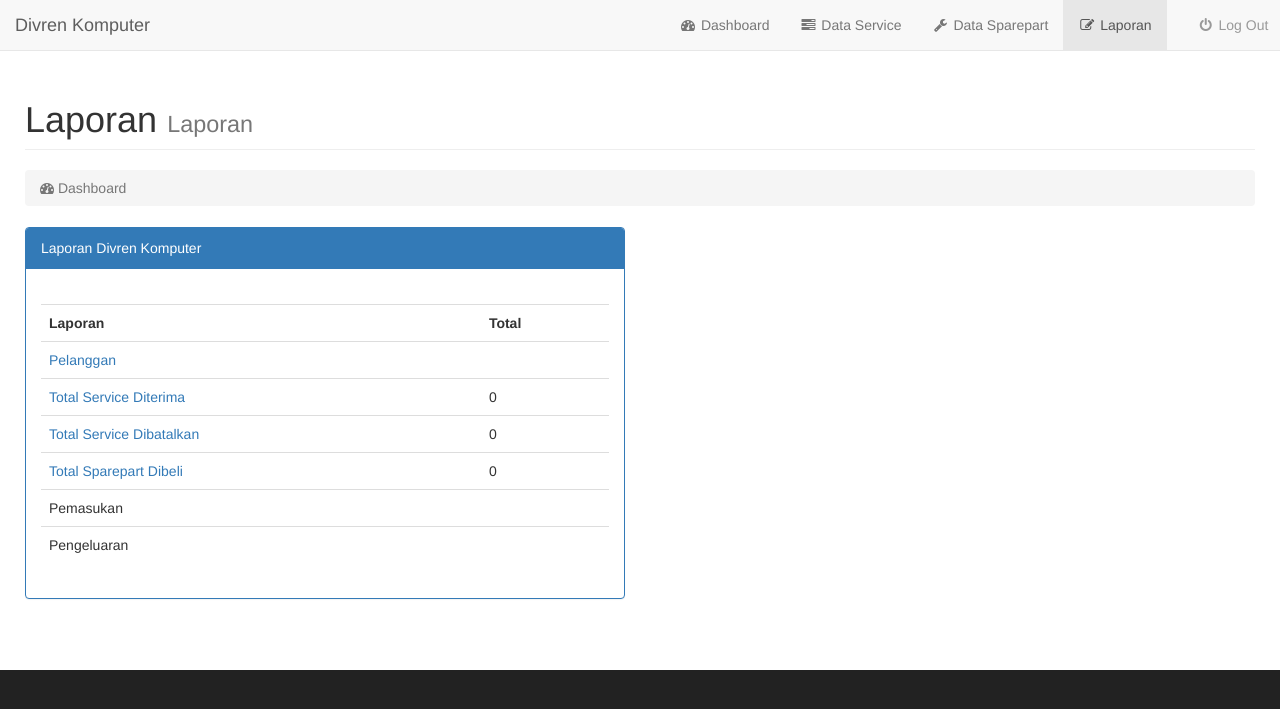
After one commit to jufianto/divrencomp, a CodeIgniter app: page /database/laporan in a window 1280 px wide. The commit adds this page. Shown: the top 709 px of the page. Run offline with CodeIgniter, Linux system fonts and the light colour scheme; the visitor is signed in with stand-in values (Sample User, id 1); data that the repository does not hold is empty; some libraries are stand-ins or nearby versions.

Commit message:
add laporan

```diff
--- a/application/controllers/Dashboard.php
+++ b/application/controllers/Dashboard.php
@@ -7,10 +7,13 @@ class Dashboard extends CI_Controller {
   {
     parent::__construct();
     ceklogin();
+    $this->load->model('Dashboard_model');
 
   }
 
   function index(){
-       $this->template->load('template/master' , 'utama');
+    $data['servis'] = $this->Dashboard_model->countServis();
+    $data['sparepart'] = $this->Dashboard_model->countSpare();
+    $this->template->load('template/master' , 'utama',$data);
   }
 }
--- /dev/null
+++ b/application/controllers/Laporan.php
@@ -0,0 +1,23 @@
+<?php
+
+class Laporan extends CI_Controller{
+
+  function __construct()
+  {
+    parent::__construct();
+    ceklogin();
+    $this->load->model('Laporan_model');
+      $this->load->model('Dashboard_model');
+  }
+
+  function index(){
+    $data['batal'] = $this->Laporan_model->countBatal();
+    $data['terima'] = $this->Dashboard_model->countServis();
+    $data['spare'] = $this->Dashboard_model->countSpare();
+
+    $this->template->load('template/master','laporan',$data);
+  }
+
+
+
+}
--- /dev/null
+++ b/application/models/Dashboard_model.php
@@ -0,0 +1,18 @@
+<?php
+if (!defined('BASEPATH')) exit('No direct script access allowed');
+
+class Dashboard_model extends CI_Model
+{
+
+  function countServis(){
+    $data = $this->db->count_all('servis');
+    return $data;
+  }
+
+  function countSpare(){
+    return $this->db->count_all('sparepart');
+  }
+
+
+
+}
--- /dev/null
+++ b/application/models/Laporan_model.php
@@ -0,0 +1,14 @@
+<?php
+if (!defined('BASEPATH')) exit('No direct script access allowed');
+
+class Laporan_model extends CI_Model
+{
+
+  function countBatal(){
+    $this->db->where('status', '4');
+    $this->db->from('servis');
+    return $this->db->count_all_results();
+  }
+
+
+}
--- a/application/views/editServis.php
+++ b/application/views/editServis.php
@@ -82,8 +82,8 @@
                             '0' => 'Sedang Dicek',
                             '1' => 'Belum Konfirmasi',
                             '2' => 'Sedang Dikerjakan',
-                            '3' => 'Ready'
-
+                            '3' => 'Ready',
+                            '4' => 'Batal'
                         );
                         foreach ($statusList as $id => $val){
                             ?>
--- a/application/views/editSpare.php
+++ b/application/views/editSpare.php
@@ -9,10 +9,10 @@
       </h1>
       <ol class="breadcrumb">
         <li>
-          <i class="fa fa-dashboard"></i>  <a href="index.php">Dashboard</a>
+          <i class="fa fa-dashboard"></i>  <a href="<?= base_url('dashboard')?>">Dashboard</a>
         </li>
         <li class="active">
-          <i class="fa fa-edit"></i> <a href="pelanggan.php">Data Sparepart</a>
+          <i class="fa fa-edit"></i> <a href="<?= base_url('sparepart')?>">Data Sparepart</a>
         </li>
         <li class="active">
           <i class="fa fa-edit"></i> Tambah Data Sparepart
--- /dev/null
+++ b/application/views/laporan.php
@@ -0,0 +1,103 @@
+<div class="container-fluid">
+
+  <!-- Page Heading -->
+  <div class="row">
+    <div class="col-lg-12">
+      <h1 class="page-header">
+        Laporan <small>Laporan </small>
+      </h1>
+      <ol class="breadcrumb">
+        <li class="active">
+          <i class="fa fa-dashboard"></i> Dashboard
+        </li>
+      </ol>
+    </div>
+  </div>
+
+  <div class="row">
+    <div class="col-md-12">
+
+    </div>
+  </div>
+
+  <div class="row">
+    <div class="col-md-6">
+
+
+
+
+      <div class="panel panel-primary">
+        <div class="panel-heading">
+          Laporan Divren Komputer
+        </div>
+
+        <div class="panel-body">
+
+
+          <div class="table-responsive" style="margin-top:20px">
+            <table class="table table-hover">
+              <tr>
+                <th>Laporan</th>
+                <th>Total</th>
+              </tr>
+              <tr>
+                <td><a href="pelanggan.php">Pelanggan</a></td>
+                <td></td>
+
+
+              </tr>
+              <tr>
+                <td><a href="dataservice.php">Total Service Diterima</a></td>
+                <td><?= $terima ?></td>
+              </tr>
+              <tr>
+                <td><a href="dataservice.php"> Total Service Dibatalkan </a></td>
+                <td><?= $batal ?></td>
+
+              </tr>
+              <tr>
+                <td><a href="datasparepart.php"> Total Sparepart Dibeli </a></td>
+                <td> <?= $spare ?></td>
+
+              </tr>
+              <tr>
+                <td>Pemasukan </td>
+                <td></td>
+
+              </tr>
+              <tr>
+                <td> Pengeluaran </td>
+                <td></td>
+
+              </tr>
+
+            </table>
+          </div>
+
+        </div>
+      </div>
+    </div>
+
+    <!-- <div class="row">
+      <div class="col-lg-6">
+        <div class="panel panel-green">
+          <div class="panel-heading">
+            <h3 class="panel-title"><i class="fa fa-long-arrow-right"></i> Pie Chart Example with Tooltips</h3>
+          </div>
+          <div class="panel-body">
+            <div class="flot-chart">
+              <div class="flot-chart-content" id="flot-pie-chart"></div>
+            </div>
+            <div class="text-right">
+              <a href="#">View Details <i class="fa fa-arrow-circle-right"></i></a>
+            </div>
+          </div>
+        </div>
+      </div>
+    </div> -->
+  </div>
+
+
+
+
+</div>
--- a/application/views/servisdash.php
+++ b/application/views/servisdash.php
@@ -76,6 +76,8 @@
                     $st = "Sedang di Kerjakan";
                   }elseif($r->status ==3){
                     $st = "ready";
+                  }elseif($r->status == 4){
+                    $st = "Batal";
                   } ?>
                   <td style="text-align:center"><?php echo $st ?></td>
                   <td width="320">
--- a/application/views/tambahSpare.php
+++ b/application/views/tambahSpare.php
@@ -9,10 +9,10 @@
       </h1>
       <ol class="breadcrumb">
         <li>
-          <i class="fa fa-dashboard"></i>  <a href="index.php">Dashboard</a>
+          <i class="fa fa-dashboard"></i>  <a href="<?= base_url('dashboard')?>">Dashboard</a>
         </li>
         <li class="active">
-          <i class="fa fa-edit"></i> <a href="pelanggan.php">Data Sparepart</a>
+          <i class="fa fa-edit"></i> <a href="<?= base_url('sparepart')?>">Data Sparepart</a>
         </li>
         <li class="active">
           <i class="fa fa-edit"></i> Tambah Data Sparepart
--- a/application/views/template/master.php
+++ b/application/views/template/master.php
@@ -52,17 +52,17 @@
             </div>
             <ul class="nav navbar-right top-nav collapse navbar-collapse navbar-ex1-collapse">
                 <ul class="nav navbar-nav">
-                    <li class="active">
+                    <li <?php if($this->uri->segment(1)=='dashboard') echo 'class="active"'; ?>>
                         <a href="<?php echo base_url('dashboard'); ?>"><i class="fa fa-fw fa-dashboard"></i> Dashboard</a>
                     </li>
-                    <li>
+                    <li <?php if($this->uri->segment(1)=='servis') echo 'class="active"'; ?>>
                         <a href="<?php echo base_url('servis'); ?>"><i class="fa fa-fw fa-tasks"></i> Data Service</a>
                     </li>
-                    <li>
+                    <li <?php if($this->uri->segment(1)=='sparepart') echo 'class="active"'; ?>>
                         <a href="<?php echo base_url('sparepart'); ?>"><i class="fa fa-fw fa-wrench"></i> Data Sparepart</a>
                     </li>
-                    <li>
-                        <a href="laporan.php"><i class="fa fa-fw fa-edit"></i> Laporan</a>
+                    <li <?php if($this->uri->segment(1)== 'laporan') echo 'class="active"'; ?>>
+                        <a href="<?= base_url('laporan')?>"><i class="fa fa-fw fa-edit"></i> Laporan</a>
                     </li>
                     </div>
                     <!-- Top Menu Items -->
```
Also changed, not shown: application/views/utama.php (+4 -4 lines), application/views/welcome_message.php (+5 -3 lines). Lines whose indentation alone changed are shown as unchanged.
